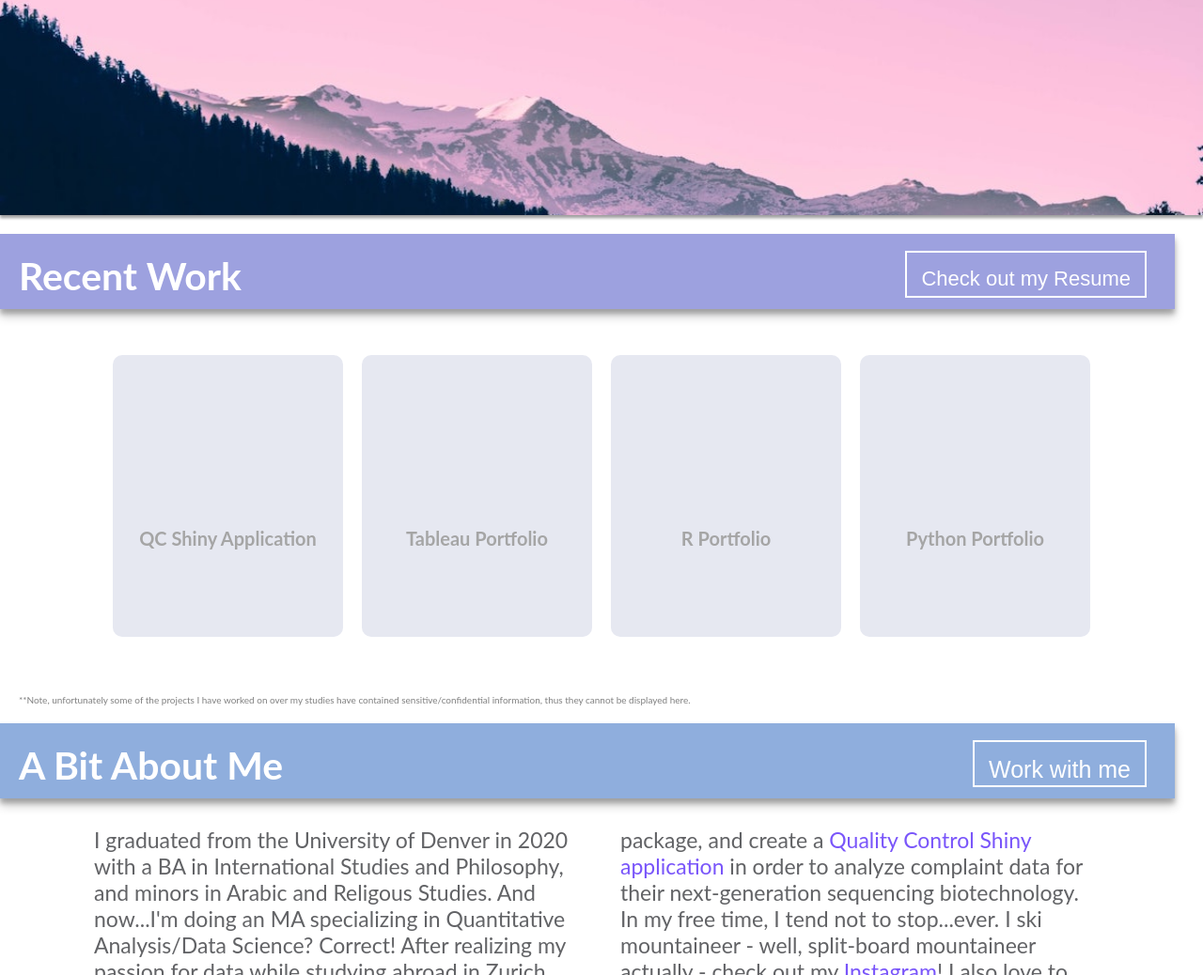
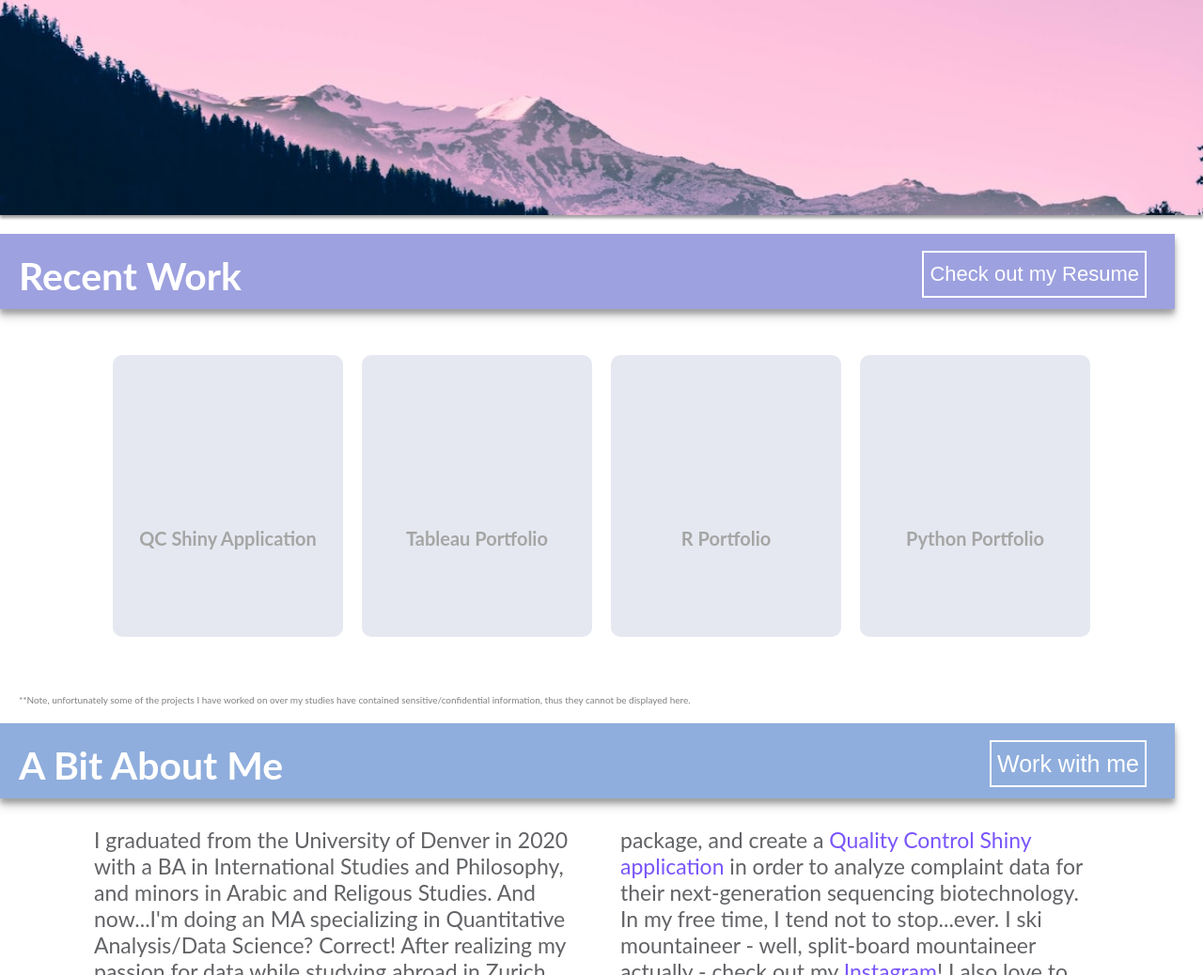
Before and after one commit to maxinusss/maxinusss.github.io, a plain HTML site: page index.html in a window 1280 px wide. Shown: the part 571-1609 px from the top of the page at 94% size. Drawn offline with Linux system fonts and the light colour scheme.

Commit message:
Format update

```diff
--- a/css.css
+++ b/css.css
@@ -128,9 +128,10 @@
         background-color: rgb(157, 161, 223);
         border: 2px solid white;
         color:white;
-        padding: 15px 15px;
         text-decoration: none;
-        display: inline-block;
+        display: flex;
+        align-items: center;
+        justify-content: center;
         font-size: 22px;
         cursor: pointer;
         height: 50px;
@@ -156,7 +157,9 @@
         align-content: center;
         justify-content: space-between;
     }
-
+    a.resume{
+        text-decoration: none;
+    }
     .flexbtext{
         text-align: left;
         color: #8a8a8b;
@@ -164,6 +167,7 @@
     }
     .resumetext{
         color:white;
+        text-decoration: none;
 
     }
     .resumetext:hover{
@@ -207,17 +211,14 @@
         background-color: rgb(143, 174, 221);
         text-align: center;
         text-decoration: none;
-        display: inline-block;
-        cursor: pointer;
         display: flex;
-        align-content: flex-end;
+        align-items: center;
+        justify-content: center;
         -webkit-transition-duration: 0.4s;
         transition-duration: 0.4s;
         border: 2px solid white;
         color:white;
-        padding: 15px 15px;
         font-size: 25px;
-        cursor: pointer;
         height: 50px;
         margin-top: 18px;
     }
@@ -268,7 +269,7 @@
       }
       .text {
         color: white;
-        font-size: 17px;
+        font-size: 8px;
         position: absolute;
         top: 50%;
         left: 50%;
--- a/index.html
+++ b/index.html
@@ -38,12 +38,12 @@
                 <h3>Recent Work</h3>
             </div>
             <div class = "resumecontainer">
-                <a class = "c4" href = "src/ResumeMaxineNussbaum.pdf">
-                <button class = "resumebutton">
-                    <div class = 'resumetext'>
-                        Check out my Resume
-                    </div>
-                </button>
+                <a class = "resume" href = "src/ResumeMaxineNussbaum.pdf">
+                    <button class = "resumebutton">
+                        <div class = 'resumetext'>
+                            Check out my Resume
+                        </div>
+                    </button>
                 </a>
             </div>
         </div>
```
